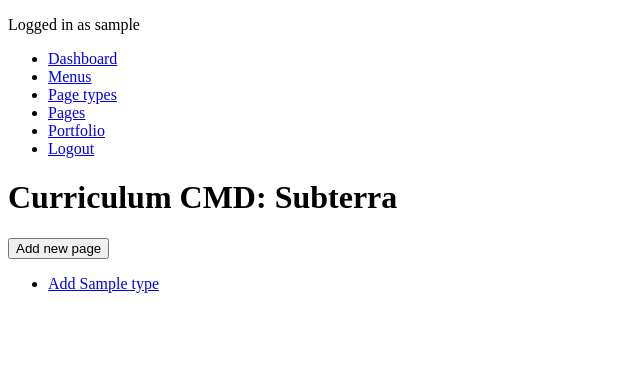
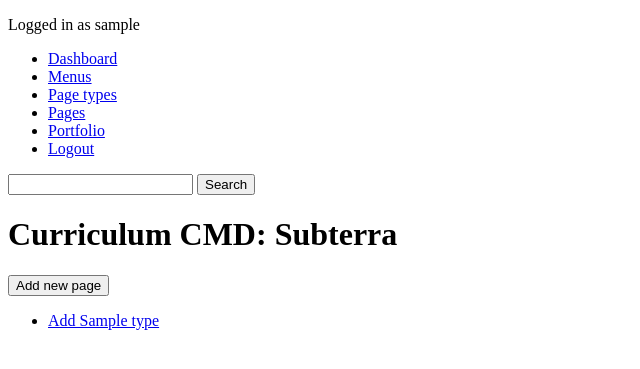
Before and after one commit to BerendPronk/minor-touch-cmd, a Node project: template subterra/views/dashboard.ejs in a window 1280 px wide. Shown: the top 369 px of the page, without its empty margins (0-640 px from the left). Run offline with Node 20 templates, Linux system fonts and the light colour scheme; the template is opened without the code that fills it: most values are stand-ins (such as "Sample title", 1, 10 or a date in 2020).

Commit message:
Include search bar in subterra header template

```diff
--- a/subterra/views/partials/header.ejs
+++ b/subterra/views/partials/header.ejs
@@ -11,4 +11,9 @@
       <li><a href="/subterra/portfolio" <%= pathname === '/subterra/portfolio' ? 'class="active"' : '' %>>Portfolio</a></li>
       <li><a href="/subterra/logout">Logout</a></li>
     </ul>
+
+    <form action="/subterra/search/" method="get">
+      <input name="query" type="search">
+      <input type="submit" value="Search">
+    </form>
   <% } %>
```
